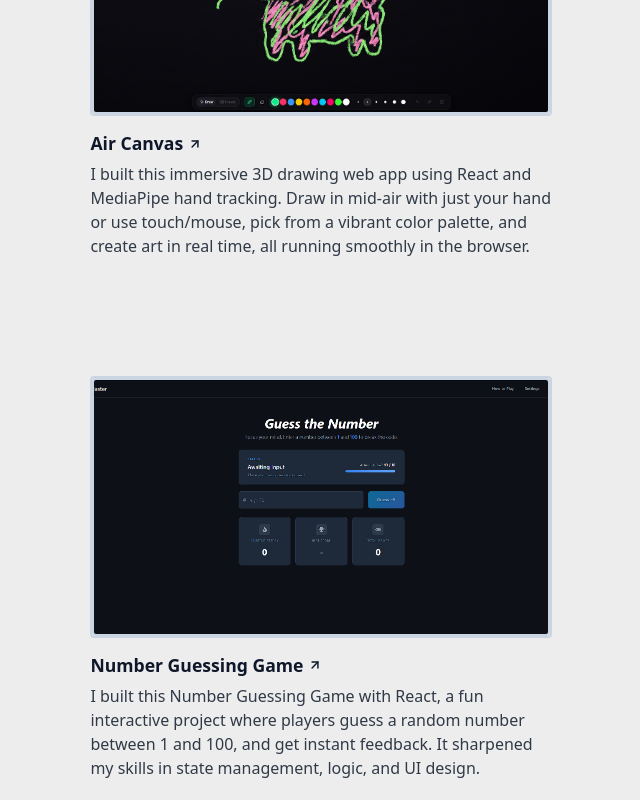
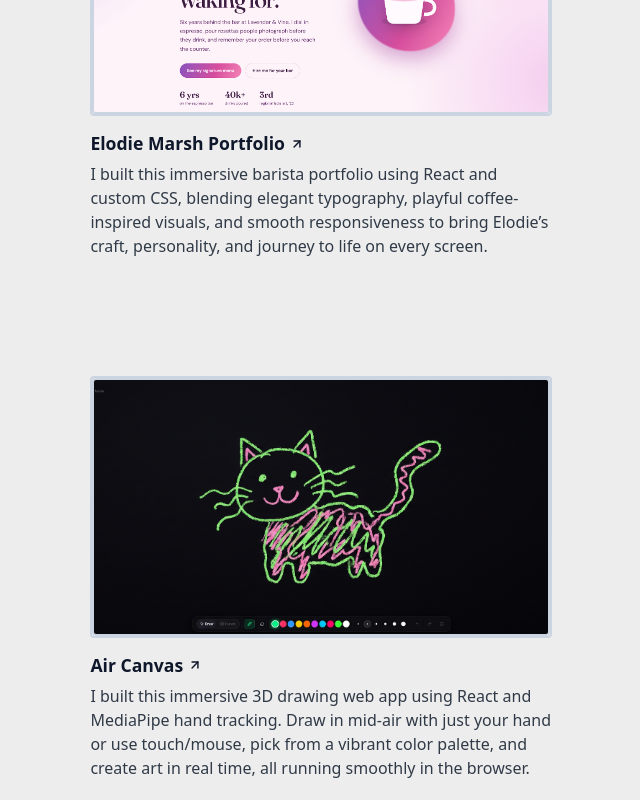
Before and after one commit to muhammadaamanbutt-commits/Portfolio, a React (Vite) app: page / in a window 1280 px wide. Shown: the part 2180-2980 px from the top of the page, without its empty margins (531-1171 px from the left). Built offline with nearby package versions, Linux system fonts and the light colour scheme.

Commit message:
feat: add Elodie Marsh portfolio project and implement MainContent component

```diff
--- a/src/components/MainContent.jsx
+++ b/src/components/MainContent.jsx
@@ -7,6 +7,7 @@ import myWebsiteImage from '../assets/projects/my-website.png';
 import fastFoodRestaurantImage from '../assets/projects/fast-food-restaurant.png';
 import airCanvasImage from '../assets/projects/air-canvas.png';
 import mikonProjectImage from '../assets/projects/mikon-project.png';
+import elodieMarshImage from '../assets/projects/elodie-marsh-portfolio.png';
 import numberGuessingGameImage from '../assets/projects/number-guessing-game.png';
 import '../css/style.css';
 import Footer from './Footer';
@@ -18,6 +19,12 @@ const MainContent = () => {
             description: "I built this professional business platform using React and Custom CSS without external libraries. It is fully responsive, helping brands launch, grow, and increase earnings through services like development, integration, and branding.",
             projectimage: mikonProjectImage,
             link: "https://mikon.vercel.app/"
+        },
+        {
+            title: "Elodie Marsh Portfolio",
+            description: "I built this immersive barista portfolio using React and custom CSS, blending elegant typography, playful coffee-inspired visuals, and smooth responsiveness to bring Elodie’s craft, personality, and journey to life on every screen.",
+            projectimage: elodieMarshImage,
+            link: "https://elodiemarshportfolio.github.io/portfolio/"
         },
         {
             title: "Air Canvas",
```
Also changed, not shown: src/assets/projects/elodie-marsh-portfolio.png (added).
